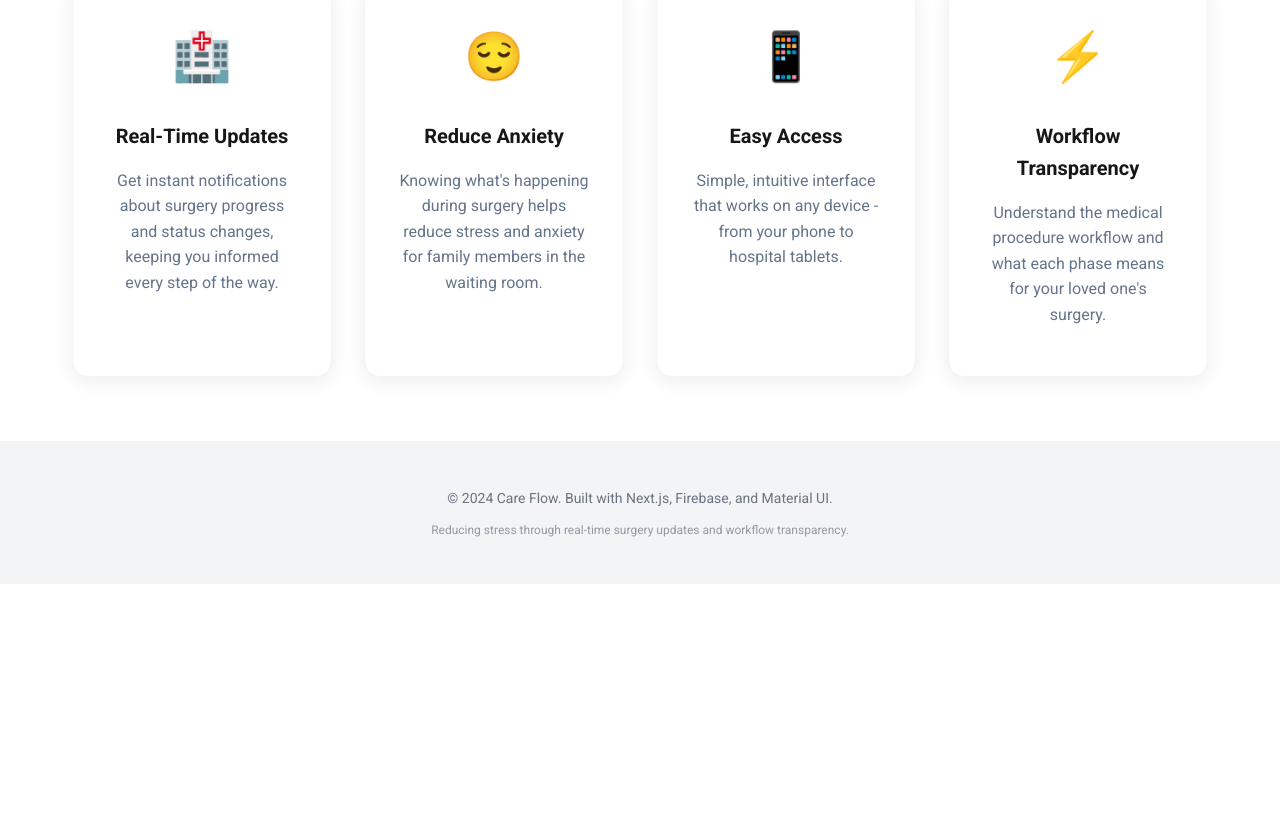
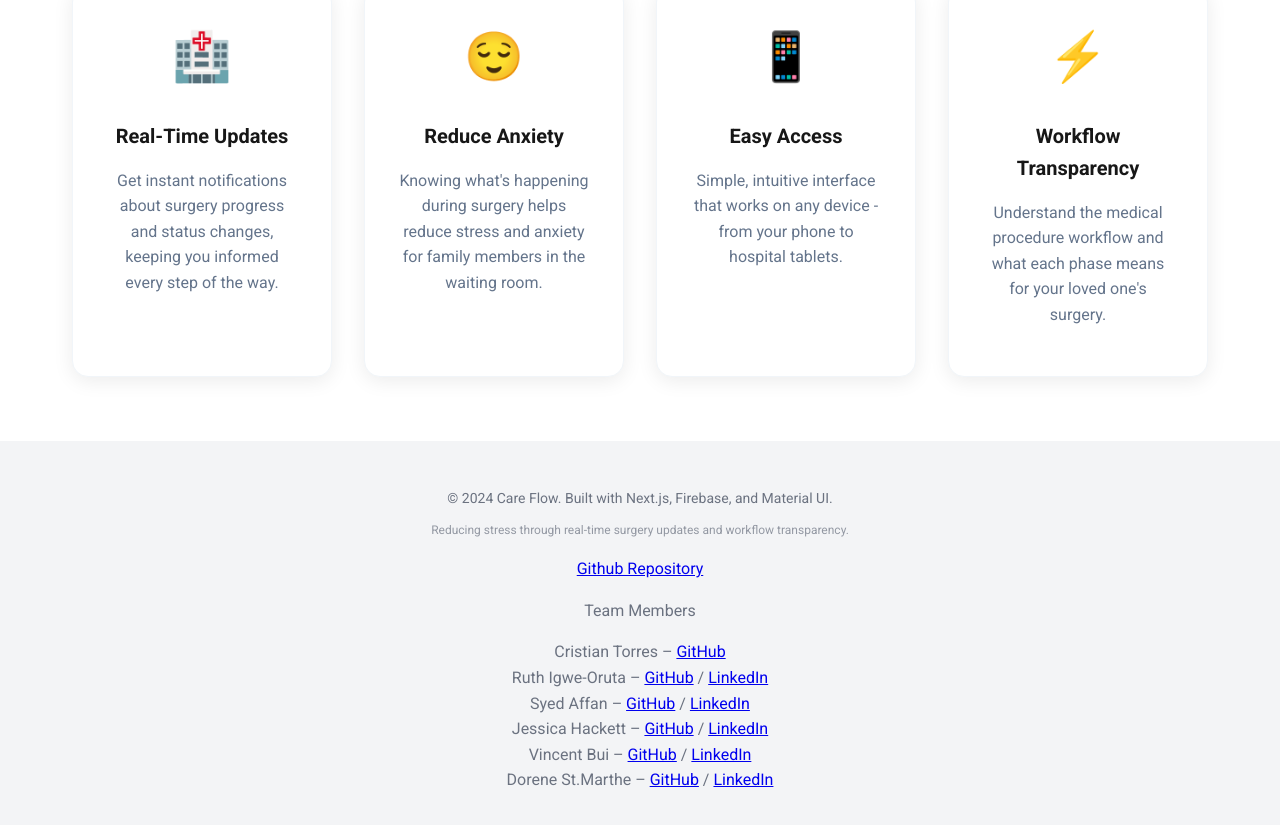
Before and after one commit to chingu-voyages/V56-tier3-team-37, a Next.js app: page / in a window 1280 px wide. Shown: the part 1030-1855 px from the top of the page. Before the commit the page ends 1614 px from the top, so only its background shows below. Built offline with nearby package versions, Linux system fonts and the light colour scheme; no server answers.

Commit message:
Add Footer information

```diff
--- a/src/components/Footer.tsx
+++ b/src/components/Footer.tsx
@@ -1,13 +1,128 @@
 export default function Footer() {
   return (
-    <footer className="footer">
-      <div className="footer__container">
-        <p className="footer__text">
+    <footer className="footer bg-gray-100 text-gray-700 p-4 mt-10">
+      <div className="footer__container max-w-5xl mx-auto text-center">
+        <p className="footer__text mb-2">
           © 2024 Care Flow. Built with Next.js, Firebase, and Material UI.
         </p>
-        <p className="footer__subtext">
+        <p className="footer__subtext mb-4">
           Reducing stress through real-time surgery updates and workflow transparency.
         </p>
+        <p className="mb-2">
+          <a
+            href="https://github.com/chingu-voyages/V56-tier3-team-37"
+            target="_blank"
+            rel="noopener noreferrer"
+            className="text-blue-600 hover:underline"
+          >
+            Github Repository
+          </a>
+        </p>
+        <div className="text-sm">
+          <p className="font-semibold mb-1">Team Members</p>
+          <div className="space-y-1">
+            <div>
+              Cristian Torres –{" "}
+              <a
+                href="https://github.com/cristiantorresf19191919"
+                className="text-blue-600 hover:underline"
+                target="_blank"
+              >
+                GitHub
+              </a>
+            </div>
+            <div>
+              Ruth Igwe-Oruta –{" "}
+              <a
+                href="https://github.com/Xondacc"
+                className="text-blue-600 hover:underline"
+                target="_blank"
+              >
+                GitHub
+              </a>{" "}
+              /{" "}
+              <a
+                href="https://www.linkedin.com/in/ruthigwe-oruta/"
+                className="text-blue-600 hover:underline"
+                target="_blank"
+              >
+                LinkedIn
+              </a>
+            </div>
+            <div>
+              Syed Affan –{" "}
+              <a
+                href="https://github.com/affan880"
+                className="text-blue-600 hover:underline"
+                target="_blank"
+              >
+                GitHub
+              </a>{" "}
+              /{" "}
+              <a
+                href="https://www.linkedin.com/in/syed-affan/"
+                className="text-blue-600 hover:underline"
+                target="_blank"
+              >
+                LinkedIn
+              </a>
+            </div>
+            <div>
+              Jessica Hackett –{" "}
+              <a
+                href="https://github.com/mooglemoxie0018"
+                className="text-blue-600 hover:underline"
+                target="_blank"
+              >
+                GitHub
+              </a>{" "}
+              /{" "}
+              <a
+                href="https://www.linkedin.com/in/jessica-hackett/"
+                className="text-blue-600 hover:underline"
+                target="_blank"
+              >
+                LinkedIn
+              </a>
+            </div>
+            <div>
+              Vincent Bui –{" "}
+              <a
+                href="https://github.com/VincentBui0"
+                className="text-blue-600 hover:underline"
+                target="_blank"
+              >
+                GitHub
+              </a>{" "}
+              /{" "}
+              <a
+                href="https://www.linkedin.com/in/vincent-bui0"
+                className="text-blue-600 hover:underline"
+                target="_blank"
+              >
+                LinkedIn
+              </a>
+            </div>
+            <div>
+              Dorene St.Marthe –{" "}
+              <a
+                href="https://github.com/Dorene-StMarthe/"
+                className="text-blue-600 hover:underline"
+                target="_blank"
+              >
+                GitHub
+              </a>{" "}
+              /{" "}
+              <a
+                href="https://www.linkedin.com/in/dorenestmarthe/"
+                className="text-blue-600 hover:underline"
+                target="_blank"
+              >
+                LinkedIn
+              </a>
+            </div>
+          </div>
+        </div>
       </div>
     </footer>
   );
```
